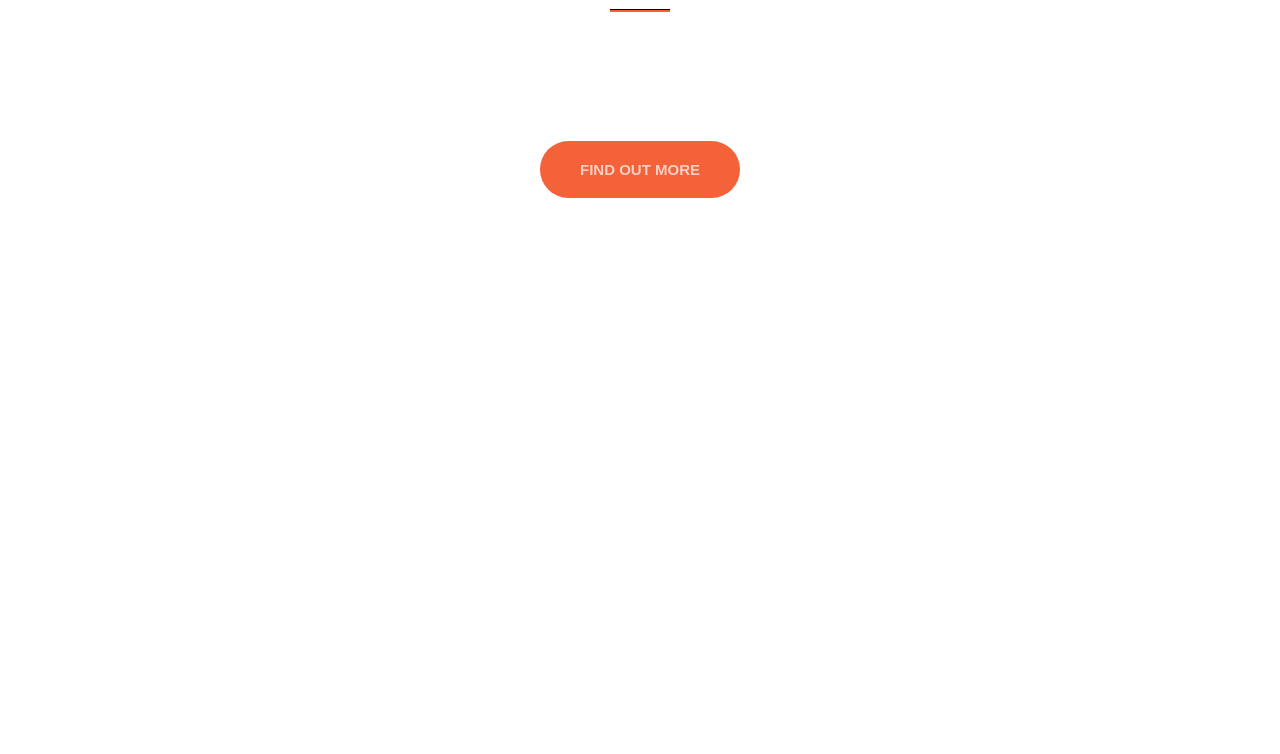
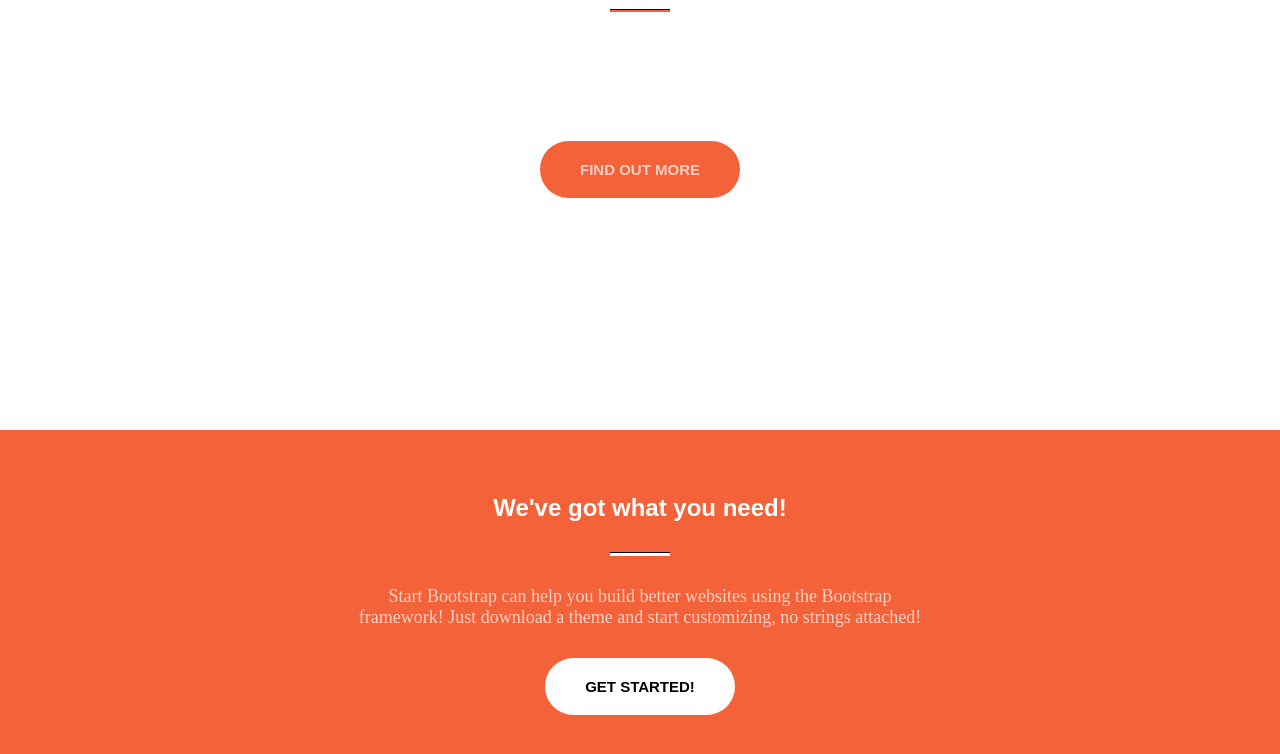
Before and after one commit to halahabaybeh/startbootstrap, a plain HTML site: page index.html in a window 1280 px wide. Shown: the part 370-1124 px from the top of the page. Before the commit the page ends 800 px from the top, so only its background shows below. Drawn offline with Linux system fonts and the light colour scheme.

Commit message:
nav and hero section

```diff
--- a/assets/css/base.css
+++ b/assets/css/base.css
@@ -63,7 +63,9 @@
 .pxy-2 {
     padding: 20px 40px;
 }
-
+.pxy-3{
+    padding: 5% 17%;
+}
 .d-flex {
     display: flex;
 }
@@ -82,7 +84,6 @@ ul {
 }
 a {
     text-decoration: none;
-    color: rgba(255, 255, 255, 0.7);
     list-style: none;
     font-family: sans-serif;
 }
@@ -112,13 +113,20 @@ h1{
     font-size: 15px;
 }
 .fs-3 {
-    font-size: 20px;
+    font-size: 18px;
 }
 .fs-4 {
-    font-size: 25px;
+    font-size: 20px;
 }
 .color-white {
     color: white;
+}
+.color-black {
+    color: black;
+}
+.color-gray {
+
+   color: rgba(255, 255, 255, 0.7);;
 }
 .justify-content-center {
     justify-content: center;
@@ -167,6 +175,15 @@ h1{
     border-left: none;
     border-right: none;
 }
+.divider-white {
+    width: 60px;
+    height: 4px;
+    background-color: #fff;
+    border-top: black solid 1px ;
+    border-bottom: none;
+    border-left: none;
+    border-right: none;
+}
 .btn-primary{
     background-color: #f4623a;
     border: none;
@@ -177,3 +194,17 @@ h1{
     border-radius: 60px;
     text-transform: uppercase;
 }
+.btn-secondary{
+    background-color: #fff;
+    border: none;
+    text-align: center;
+    text-decoration: none;
+    display: inline-block;
+    cursor: pointer;
+    border-radius: 60px;
+    text-transform: uppercase;
+}
+.getStarted {
+    background-color: #f4623a;
+
+}
--- a/index.html
+++ b/index.html
@@ -18,13 +18,13 @@
 
     <nav class="navbar py-2 fixed-top opacity-7">
         <div class="container d-flex justify-content-between align-items-center">
-            <a class="fw-bold fs-3" href="#">Bootstrap</a>
+            <a class="fw-bold fs-4 color-gray" href="#">Bootstrap</a>
             <div class="list">
                 <ul class="d-flex gap-20 align-items-center">
-                    <li><a class="fw-bold fs-2" href="#">About</a></li>
-                    <li><a class="fw-bold fs-2" href="#">Services</a></li>
-                    <li><a class="fw-bold fs-2" href="#">Portfolio</a></li>
-                    <li><a class="fw-bold fs-2" href="#">Contact</a></li>
+                    <li><a class="fw-bold fs-2 color-gray" href="#">About</a></li>
+                    <li><a class="fw-bold fs-2 color-gray" href="#">Services</a></li>
+                    <li><a class="fw-bold fs-2 color-gray" href="#">Portfolio</a></li>
+                    <li><a class="fw-bold fs-2 color-gray" href="#">Contact</a></li>
                 </ul>
             </div>
         </div>
@@ -33,14 +33,24 @@
         <div class=" container flex-column d-flex justify-content-center align-items-center text-center px-16 gap-30 color-white">
             <h1>Your Favorite Place for Free Bootstrap Themes</h1>
             <hr class="divider">
-            <p class="fs-3 fw-bold">Start Bootstrap can help you build better websites using the Bootstrap framework! Just download a theme
+            <p class="fs-4 fw-bold">Start Bootstrap can help you build better websites using the Bootstrap framework! Just download a theme
                 and start customizing, no strings attached!</p>
-                <a class="btn-primary fs-2 fw-bold pxy-2" href="#">Find Out More</a>
+                <a class="btn-primary fs-2 fw-bold pxy-2 color-gray" href="#">Find Out More</a>
         </div>
 
 
     </header>
+    <section class="getStarted d-flex justify-content-center align-items-center">
+        <div class=" container flex-column d-flex justify-content-center align-items-center text-center pxy-3 gap-30 color-white">
+            <h1>We've got what you need!</h1>
+            <hr class="divider-white">
+            <p class="fs-3 color-gray">Start Bootstrap can help you build better websites using the Bootstrap framework! Just download a theme
+                and start customizing, no strings attached!</p>
+                <a class="btn-secondary color-black fs-2 fw-bold pxy-2" href="#">Get Started!</a>
+        </div>
 
+
+    </section>
 </body>
 
 </html>
```
